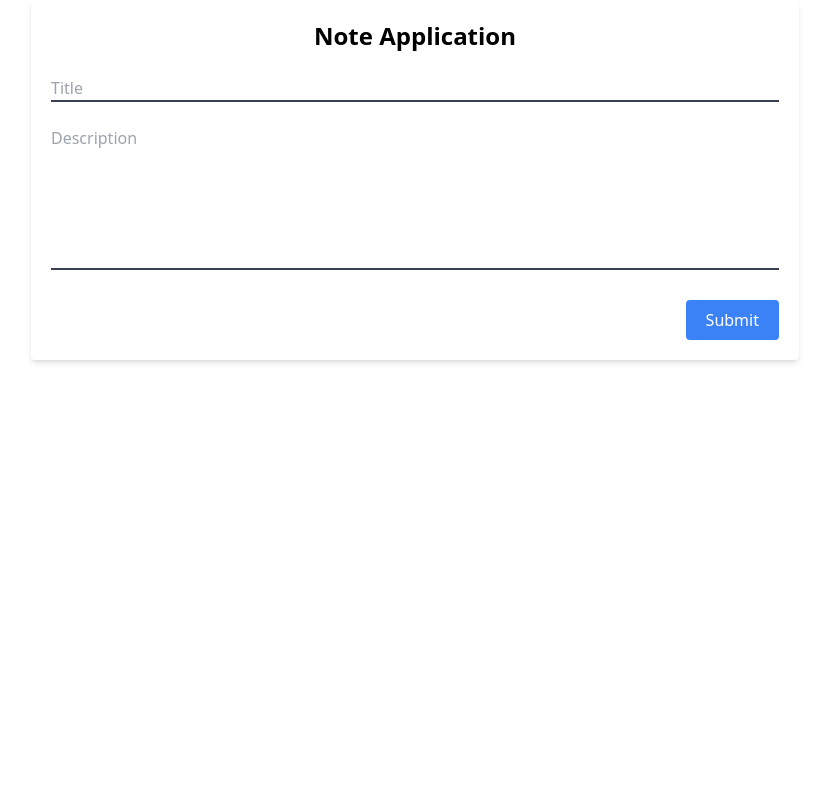
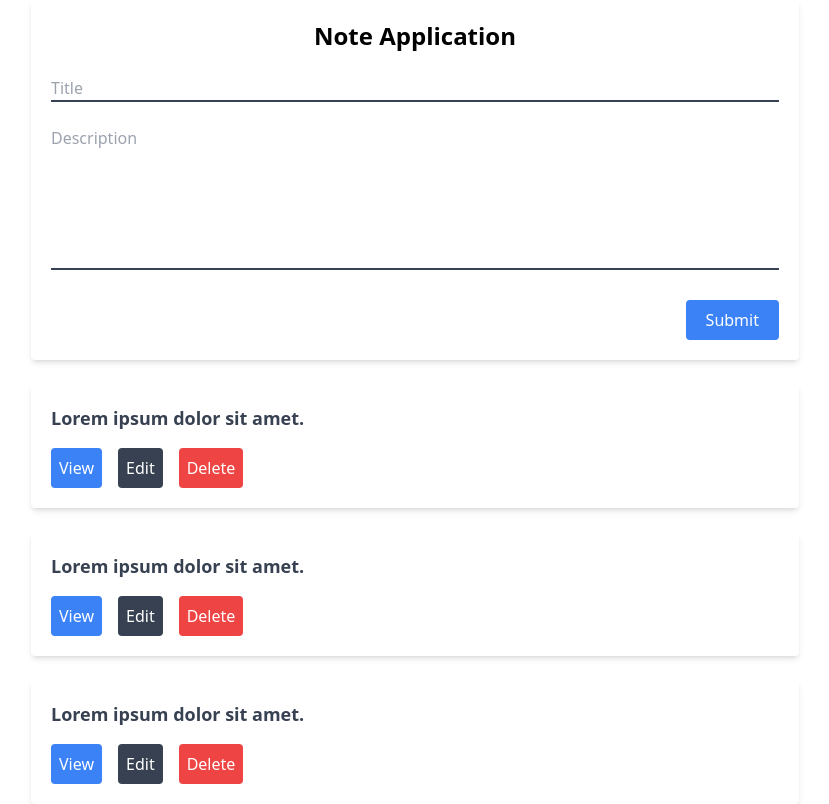
Before and after one commit to ndpniraj/note-app-react, a React (Vite) app: page / in a window 1280 px wide. Shown: the whole page, without its empty margins (225-1054 px from the left). Built offline with nearby package versions, Linux system fonts and the light colour scheme.

Commit message:
ui for note items

```diff
--- a/src/App.tsx
+++ b/src/App.tsx
@@ -1,6 +1,9 @@
+import React from "react";
+
 const App = () => {
   return (
-    <div className="max-w-3xl mx-auto bg-white shadow-md rounded p-5 space-y-6">
+    <div className="max-w-3xl mx-auto space-y-6">
+      <div className="space-y-6 bg-white shadow-md rounded p-5">
         <h1 className="font-semibold text-2xl text-center">Note Application</h1>
         <div>
           <input
@@ -21,6 +24,39 @@ const App = () => {
           </button>
         </div>
       </div>
+
+      {/* Note Items */}
+      <div className="bg-white shadow-md rounded p-5">
+        <p className="font-semibold mb-4 text-gray-700 text-lg">
+          Lorem ipsum dolor sit amet.
+        </p>
+        <div className="space-x-4">
+          <button className="bg-blue-500 text-white p-2 rounded">View</button>
+          <button className="bg-gray-700 text-white p-2 rounded">Edit</button>
+          <button className="bg-red-500 text-white p-2 rounded">Delete</button>
+        </div>
+      </div>
+      <div className="bg-white shadow-md rounded p-5">
+        <p className="font-semibold mb-4 text-gray-700 text-lg">
+          Lorem ipsum dolor sit amet.
+        </p>
+        <div className="space-x-4">
+          <button className="bg-blue-500 text-white p-2 rounded">View</button>
+          <button className="bg-gray-700 text-white p-2 rounded">Edit</button>
+          <button className="bg-red-500 text-white p-2 rounded">Delete</button>
+        </div>
+      </div>
+      <div className="bg-white shadow-md rounded p-5">
+        <p className="font-semibold mb-4 text-gray-700 text-lg">
+          Lorem ipsum dolor sit amet.
+        </p>
+        <div className="space-x-4">
+          <button className="bg-blue-500 text-white p-2 rounded">View</button>
+          <button className="bg-gray-700 text-white p-2 rounded">Edit</button>
+          <button className="bg-red-500 text-white p-2 rounded">Delete</button>
+        </div>
+      </div>
+    </div>
   );
 };
 
```
Lines whose indentation alone changed are shown as unchanged.
